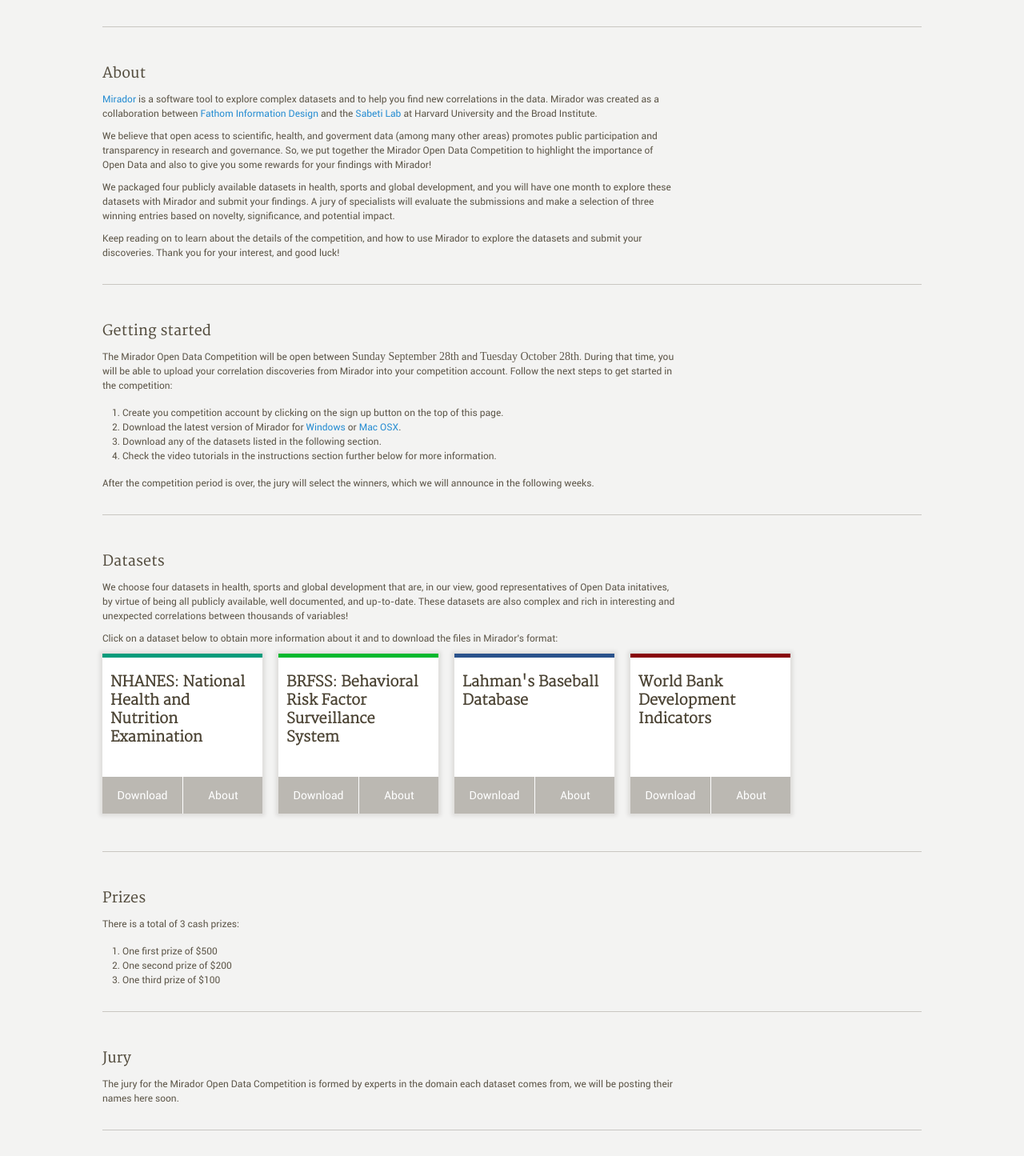
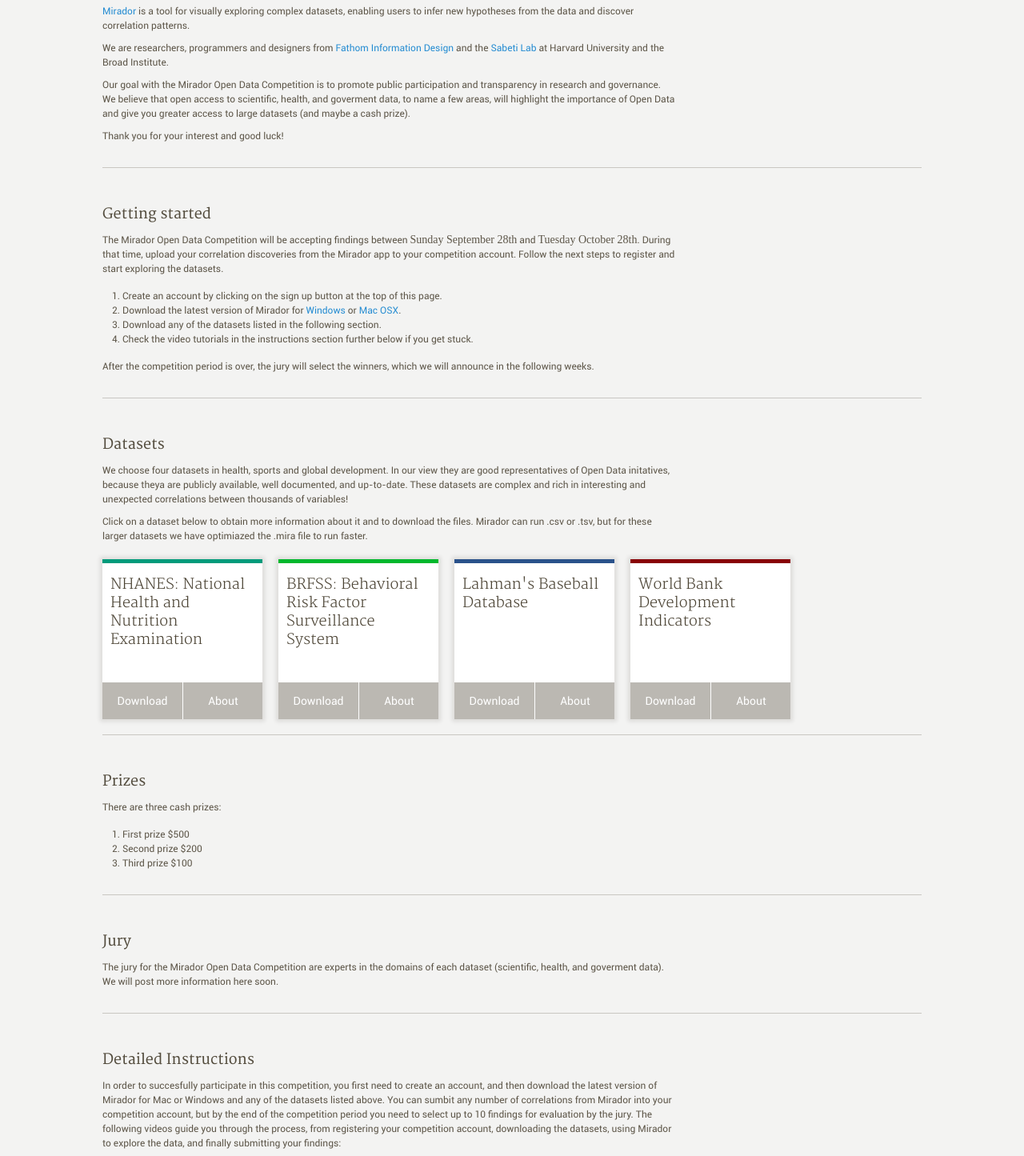
Before and after one commit to mirador/open-data-competition, a PHP site: page / in a window 1280 px wide. Shown: the part 666-2111 px from the top of the page at 80% size. Run offline with PHP 8.4, Linux system fonts and the light colour scheme; some web fonts are replaced.

Commit message:
text edits and design tweaks

```diff
--- a/www/html/css/main.css
+++ b/www/html/css/main.css
@@ -31,6 +31,7 @@
 h1,
 h2,
 h3,
+h4,
 span,
 a,
 li {
@@ -59,6 +60,9 @@
   color: rgba(30, 20, 0, 0.7);
   font-size: 12px;
   margin: 15px 0;
+}
+h4 {
+  margin: 20px 0;
 }
 p,
 li {
@@ -330,7 +334,7 @@
   width: 200px;
   height: 200px;
   background: white;
-  margin-right: 20px;
+  margin: 10px 20px 0 0;
   -webkit-box-shadow: 0px 0px 5px 3px rgba(30, 20, 0, 0.1);
   -moz-box-shadow: 0px 0px 5px 3px rgba(30, 20, 0, 0.1);
   box-shadow: 0px 0px 5px 3px rgba(30, 20, 0, 0.1);
--- a/www/html/css/main.less
+++ b/www/html/css/main.less
@@ -63,7 +63,7 @@
 	height:100%;
 }
 
-p, h1, h2, h3, span, a, li {
+p, h1, h2, h3, h4, span, a, li {
 	.anti-aliased();
 	margin: 0;
 	padding: 0;
@@ -90,6 +90,10 @@
 	color: fade(@warm, 70%);
 	font-size: 12px;
 	margin: 15px 0;
+}
+
+h4 {
+	margin: 20px 0;
 }
 
 p, li {
@@ -367,7 +371,7 @@
 						width: 200px;
 						height: 200px;
 						background: white;
-						margin-right: 20px;
+						margin: 10px 20px 0 0;
 						.shadow();
 						position: relative;
 						.ease();
--- a/www/html/index.html
+++ b/www/html/index.html
@@ -24,35 +24,37 @@
 		<div id="body-con" class="basic">
 			<div id="manual-contents" class="topic">
 
-                <iframe src="//player.vimeo.com/video/107045082" width="600" height="450" frameborder="0" webkitallowfullscreen mozallowfullscreen allowfullscreen></iframe>
+                <iframe src="//player.vimeo.com/video/107045082" width="600" height="340" frameborder="0" webkitallowfullscreen mozallowfullscreen allowfullscreen></iframe>
 
 				<div class="section">
-					<h1>About</h1>
-					<p><a href="http://fathom.info/mirador">Mirador</a> is a software tool to explore complex datasets and to help you find new correlations in the data. Mirador was created as a collaboration between <a href="http://fathom.info/">Fathom Information Design</a> and the <a href="http://sabetilab.org/">Sabeti Lab</a> at Harvard University and the Broad Institute.
+					<h1>About the competition</h1>
+					<p><a href="http://fathom.info/mirador">Mirador</a> is a tool for visually exploring complex datasets, enabling users to infer new hypotheses from the data and discover correlation patterns.</p>
 
-					<p>We believe that open acess to scientific, health, and goverment data (among many other areas) promotes public participation and transparency in research and governance. So, we put together the Mirador Open Data Competition to highlight the importance of Open Data and also to give you some rewards for your findings with Mirador!</p>
+					<p>We are researchers, programmers and designers from <a href="http://fathom.info/">Fathom Information Design</a> and the <a href="http://sabetilab.org/">Sabeti Lab</a> at Harvard University and the Broad Institute.</p>
 
-					<p>We packaged four publicly available datasets in health, sports and global development, and you will have one month to explore these datasets with Mirador and submit your findings. A jury of specialists will evaluate the submissions and make a selection of three winning entries based on novelty, significance, and potential impact.</p>
+					<p>Our goal with the Mirador Open Data Competition is to promote public participation and transparency in research and governance. We believe that open access to scientific, health, and goverment data, to name a few areas, will highlight the importance of Open Data and give you greater access to large datasets (and maybe a cash prize).</p>
 
-					<p>Keep reading on to learn about the details of the competition, and how to use Mirador to explore the datasets and submit your discoveries. Thank you for your interest, and good luck!</p>
+					<!-- <p>We packaged four publicly available datasets in health, sports and global development, and you will have one month to explore these datasets with Mirador and submit your findings. A jury of specialists will evaluate the submissions and make a selection of three winning entries based on novelty, significance, and potential impact.</p> -->
+
+					<p>Thank you for your interest and good luck!</p>
 				</div>
 				<div class="section">
 					<h1>Getting started</h1>
-					<p>The Mirador Open Data Competition will be open between <b>Sunday September 28th</b> and <b>Tuesday October 28th</b>. During that time, you will be able to upload your correlation discoveries from Mirador into your competition account. Follow the next steps to get started in the competition:
+					<p>The Mirador Open Data Competition will be accepting findings between <b>Sunday September 28th</b> and <b>Tuesday October 28th</b>. During that time, upload your correlation discoveries from the Mirador app to your competition account. Follow the next steps to register and start exploring the datasets.
 
 					<ol>
-						<li>Create you competition account by clicking on the sign up button on the top of this page.</li>
+						<li>Create an account by clicking on the sign up button at the top of this page.</li>
 						<li>Download the latest version of Mirador for <a href="https://github.com/mirador/mirador/releases/download/1.2beta/mirador-windows-1.2beta.zip">Windows</a> or <a href="https://github.com/mirador/mirador/releases/download/1.2beta/Mirador-macosx-1.2beta.zip">Mac OSX</a>.</li>
 						<li>Download any of the datasets listed in the following section.</li>
-						<li>Check the video tutorials in the instructions section further below for more information.</li>
+						<li>Check the video tutorials in the instructions section further below if you get stuck.</li>
 					</ol>
 
 					<p>After the competition period is over, the jury will select the winners, which we will announce in the following weeks.</p>
 				</div>
 				<div class="section" id="datasets">
 					<h1>Datasets</h1>
-					<p>We choose four datasets in health, sports and global development that are, in our view, good representatives of Open Data initatives, by virtue of being all publicly available, well documented, and up-to-date. These datasets are also complex and rich in interesting and unexpected correlations between thousands of variables!</p>
-					<p>Click on a dataset below to obtain more information about it and to download the files in Mirador's format:</p>
+					<p>We choose four datasets in health, sports and global development. In our view they are good representatives of Open Data initatives, because theya are publicly available, well documented, and up-to-date. These datasets are complex and rich in interesting and unexpected correlations between thousands of variables!</p>
+					<p>Click on a dataset below to obtain more information about it and to download the files. Mirador can run .csv or .tsv, but for these larger datasets we have optimiazed the .mira file to run faster.</p>
 					<div class="datasets" id="health">
 						<div class="color"></div>
 						<h4>NHANES: National Health and Nutrition Examination</h4>
@@ -120,28 +122,28 @@
 				</div>
 				<div class="section">
 					<h1>Prizes</h1>
-					<p>There is a total of 3 cash prizes:</p>
+					<p>There are three cash prizes:</p>
 					<ol>
-						<li>One first prize of $500</li>
-						<li>One second prize of $200</li>
-						<li>One third prize of $100</li>
+						<li>First prize $500</li>
+						<li>Second prize $200</li>
+						<li>Third prize $100</li>
 					</ol>
 				</div>
 				<div class="section">
 					<h1>Jury</h1>
-					<p>The jury for the Mirador Open Data Competition is formed by experts in the domain each dataset comes from, we will be posting their names here soon.</p>
+					<p>The jury for the Mirador Open Data Competition are experts in the domains of each dataset (scientific, health, and goverment data). We will post more information here soon.</p>
 				</div>
 				<div class="section">
-					<h1>Instructions</h1>
+					<h1>Detailed Instructions</h1>
 					<p>In order to succesfully participate in this competition, you first need to create an account, and then download the latest version of Mirador for Mac or Windows and any of the datasets listed above. You can sumbit any number of correlations from Mirador into your competition account, but by the end of the competition period you need to select up to 10 findings for evaluation by the jury. The following videos guide you through the process, from registering your competition account, downloading the datasets, using Mirador to explore the data, and finally submitting your findings:</p>
                     <iframe src="//player.vimeo.com/video/107116533" width="500" height="281" frameborder="0" webkitallowfullscreen mozallowfullscreen allowfullscreen></iframe><br>
                     <iframe src="//player.vimeo.com/video/107117721" width="500" height="281" frameborder="0" webkitallowfullscreen mozallowfullscreen allowfullscreen></iframe><br>
 					<iframe src="//player.vimeo.com/video/107118421" width="500" height="281" frameborder="0" webkitallowfullscreen mozallowfullscreen allowfullscreen></iframe><br>
-					<p>The homepage of Mirador also features a detailed user manual that describes all the features available in the software.</p>
+					<p>The <a href="http://fathom.info/mirador/" target="blank_">Mirador homepage</a> also has a detailed user manual that describes the features available in the software.</p>
 				</div>
 				<div class="section">
 					<h1>Getting help</h1>
-					<p>Mirador is an ongoing open-source project, so if you find bugs or any other issues, please report them <a href="https://github.com/mirador/mirador/issues">here</a>, and we will try to fix them during the course of the competition. Issues concerning the account page should be reported <a href="https://github.com/mirador/open-data-competition/issues">here</a>.</p>
+					<p>Mirador is an ongoing open-source project; if you find bugs or run into issues, please report them <a href="https://github.com/mirador/mirador/issues" target="blank_">here</a>. We will try to fix them during the course of the competition. Once logged in, if you are having issues with your account please report them <a href="https://github.com/mirador/open-data-competition/issues" target="blank_">here</a>.</p>
                     <p>For urgent questions about registering, using Mirador, or submitting results, you can also contact us <a href="
 						mailto:andres@fathom.info?
 						subject=Mirador:%20feedback&amp;
@@ -150,7 +152,7 @@
 				</div>
 				<div class="section">
 					<h1>Visualizing the competition!</h1>
-					<p>Finally, there is a little art project taking place alongside the competition... Every time you submit a new finding with Mirador, the sequence of steps from the moment you launched Mirador until you upload the correlation (which variables are visible, changes in the covariate ranges, etc.) is also stored in your competition account. After the competition is finished, we would like to create a visualization of these sequences from all the participants, with the goal of creating a visual representation of the process of data exploration with Mirador.</p>
+					<p>Lastly, there is an art project taking place in parralel with the competition. Every time a new correlation is submitted in Mirador the sequence of steps that lead up to the finding are saved. Once the competition is complete, we will create a visualization of these sequences from all the participants. The goal is to show how exploring data with Mirador is not linear, and unique for all users.</p>
 				</div>
 			</div>
 		</div>
```
